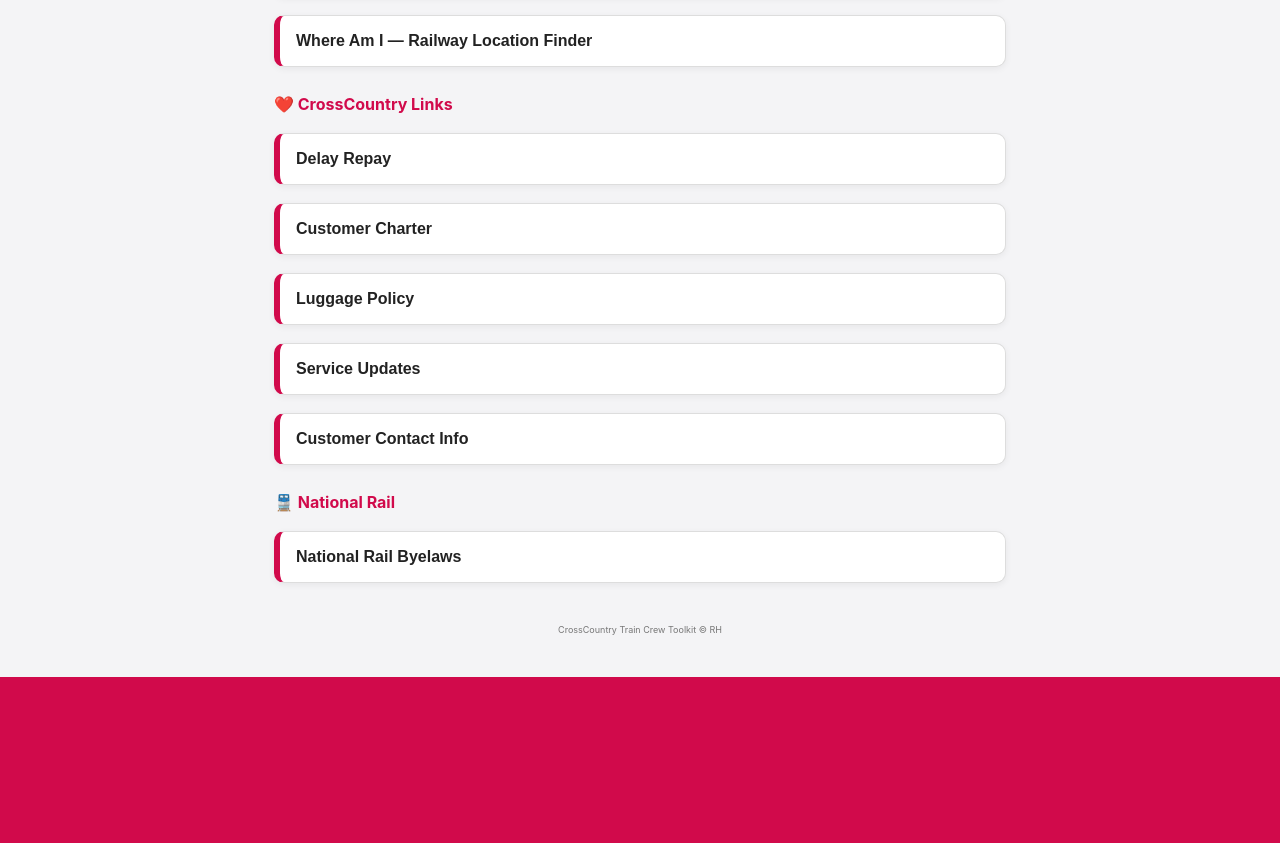
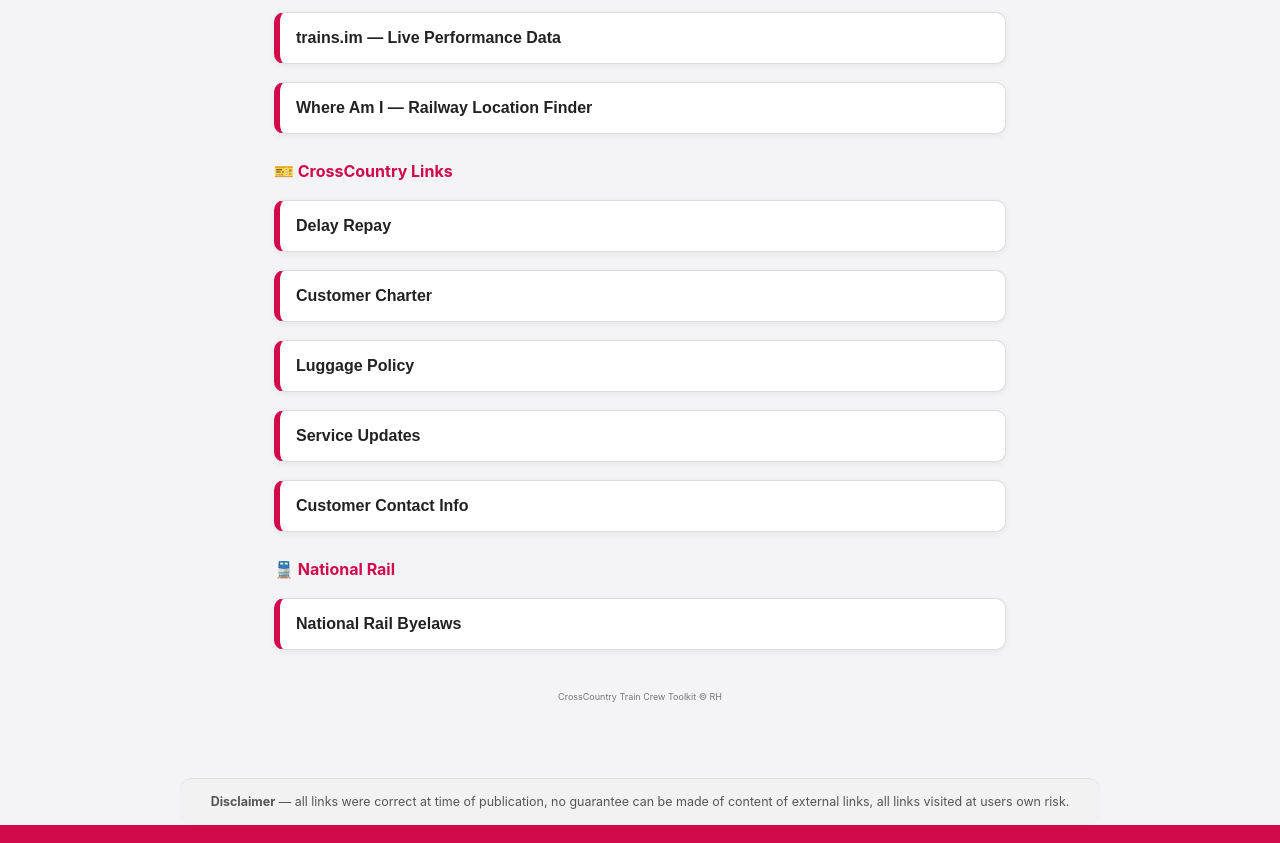
Before and after one commit to robhuk/bookish-broccoli, a plain HTML site: page handy-links.html in a window 1280 px wide. Shown: the part 326-1169 px from the top of the page. Before the commit the page ends 1003 px from the top, so only its background shows below. Drawn offline with Linux system fonts and the light colour scheme.

Commit message:
Add files via upload

```diff
--- a/handy-links.html
+++ b/handy-links.html
@@ -1,12 +1,19 @@
 <!doctype html><html lang="en"><head><meta charset="utf-8"><meta name="viewport" content="width=device-width,initial-scale=1,viewport-fit=cover"><meta name="theme-color" content="#d10a4b"><link rel="icon" href="xc-staff-app-icon.jpg"><link rel="stylesheet" href="xc.css"><title>Handy Links</title><style>
 body{margin:0;background:#f5f5f5;font-family:Arial,sans-serif;color:#333}.top{background:#d10a4b;color:white;padding:18px 16px;text-align:center;border-bottom:4px solid #666;position:sticky;top:0;z-index:5}.top h1{margin:0;font-size:20px}.wrap{max-width:760px;margin:auto;padding:18px 14px 32px}.section{margin:18px 0}.section h2{font-size:16px;color:#d10a4b;margin:0 0 10px}.linkbtn{width:100%;text-align:left;background:#fff;border:1px solid #ddd;border-left:6px solid #d10a4b;border-radius:12px;padding:16px;margin:9px 0;font-size:16px;font-weight:700;color:#222;box-shadow:0 2px 7px rgba(0,0,0,.06);cursor:pointer}.linkbtn:active{background:#fff0f5}.viewer{display:none;position:fixed;inset:0;background:#fff;z-index:50}.viewerbar{height:58px;background:#d10a4b;display:flex;align-items:center;justify-content:space-between;padding:0 12px;color:#fff;font-weight:800}.close{background:#fff;color:#d10a4b;border:0;border-radius:9px;padding:9px 15px;font-weight:800;font-size:15px;cursor:pointer}.viewer iframe{border:0;width:100%;height:calc(100vh - 58px)}.back{display:inline-block;color:white;text-decoration:none;position:absolute;left:14px;top:19px;font-weight:800}.footer{text-align:center;font-size:9px;color:#777;padding-top:14px}
-</style></head><body><header class="top"><a class="back" href="index.html">‹ Home</a><h1>🔗 Handy Links</h1></header><main class="wrap">
+</style>
+<style>
+.links-notice,.links-disclaimer{max-width:920px;margin:18px auto;padding:14px 18px;border-radius:12px;box-sizing:border-box;font-size:.9rem;line-height:1.45}
+.links-notice{background:#f5e8ee;border-left:5px solid #d10a4b;color:#333}
+.links-disclaimer{background:#f2f2f2;border-top:1px solid #ddd;color:#555;text-align:center;font-size:.78rem;margin-top:34px}
+.links-list a,.link-button,.links-grid a{display:flex!important;align-items:center;justify-content:space-between;text-decoration:none}
+</style>
+</head><body><header class="top"><a class="back" href="index.html">‹ Home</a><h1>🔗 Handy Links</h1></header><main class="wrap"><div class="links-notice"><strong>Notice</strong> — These links will open in your default browser.</div>
 <section class="section"><h2>🚦 Operational</h2>
 <button class="linkbtn" data-url="http://www.realtimetrains.co.uk/">Realtime Trains — Live Times</button>
 <button class="linkbtn" data-url="https://traksy.uk/">Traksy — Live Maps</button>
 <button class="linkbtn" data-url="https://trains.im/nationalmap/">trains.im — Live Performance Data</button>
 <button class="linkbtn" data-url="https://drivertools.co.uk/where_am_i.html">Where Am I — Railway Location Finder</button></section>
-<section class="section"><h2>❤️ CrossCountry Links</h2>
+<section class="section"><h2>🎫 CrossCountry Links</h2>
 <button class="linkbtn" data-url="https://www.crosscountrytrains.co.uk/help-support/delay-repay">Delay Repay</button>
 <button class="linkbtn" data-url="https://www.crosscountrytrains.co.uk/about-us/passenger-charter">Customer Charter</button>
 <button class="linkbtn" data-url="https://www.crosscountrytrains.co.uk/travel-information/on-board/luggage">Luggage Policy</button>
@@ -15,4 +22,4 @@
 <section class="section"><h2>🚆 National Rail</h2><button class="linkbtn" data-url="https://www.gov.uk/government/publications/railway-byelaws">National Rail Byelaws</button></section>
 <div class="footer">CrossCountry Train Crew Toolkit © RH</div></main>
 <div class="viewer" id="viewer"><div class="viewerbar"><span id="vtitle">Handy Link</span><button class="close" id="close">✕ Close</button></div><iframe id="frame" title="Opened link"></iframe></div>
-<script>const v=document.getElementById('viewer'),f=document.getElementById('frame'),t=document.getElementById('vtitle');document.querySelectorAll('.linkbtn').forEach(b=>b.onclick=()=>{t.textContent=b.textContent;f.src=b.dataset.url;v.style.display='block'});document.getElementById('close').onclick=()=>{f.src='about:blank';v.style.display='none'};</script></body></html>
+<script>const v=document.getElementById('viewer'),f=document.getElementById('frame'),t=document.getElementById('vtitle');document.querySelectorAll('.linkbtn').forEach(b=>b.onclick=()=>{t.textContent=b.textContent;f.src=b.dataset.url;v.style.display='block'});document.getElementById('close').onclick=()=>{f.src='about:blank';v.style.display='none'};</script><div class="links-disclaimer"><strong>Disclaimer</strong> — all links were correct at time of publication, no guarantee can be made of content of external links, all links visited at users own risk.</div></body></html>
```
